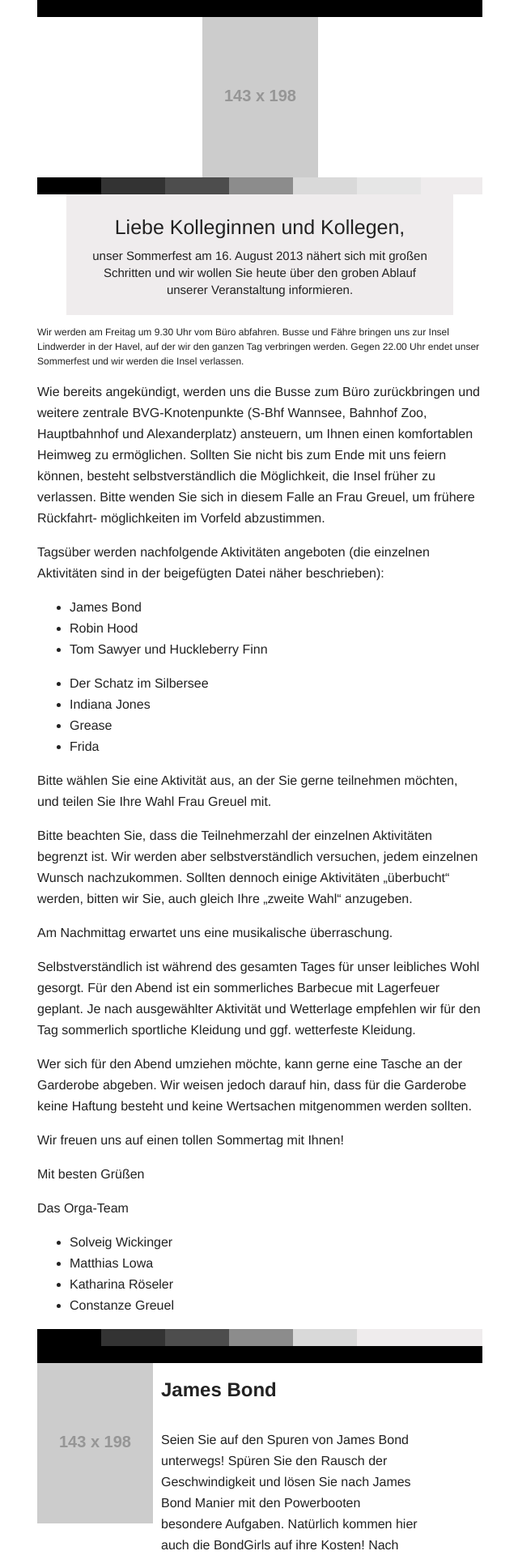
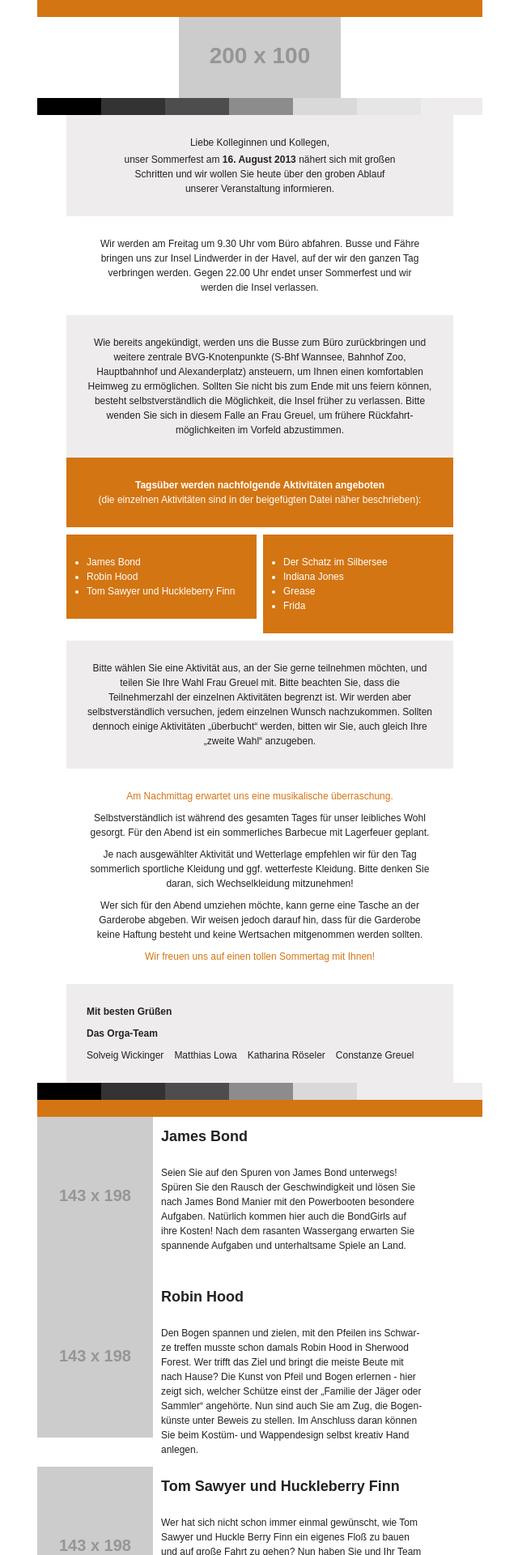
Before and after one commit to createcreate/trinavis-newsletter, a Jekyll site: the page built from index.html, in a window 1280 px wide. Shown: the top 1920 px of the page at 81% size, without its empty margins (319-959 px from the left). Built offline with Jekyll 4.4.1, drawn with Linux system fonts in a browser that asks for light colours; nearby versions of some CDN libraries.

Commit message:
More layout work

```diff
--- a/_includes/main.css
+++ b/_includes/main.css
@@ -56,7 +56,7 @@ textarea {
 }
 
 body {
-    font: 16px/26px Helvetica, Helvetica Neue, Arial;
+    font: 12px/18px Arial;
 }
 
 .wrapper {
@@ -90,7 +90,7 @@ section h2 {
 }
 
 header {
-	border-top: 21px solid black;
+	border-top: 21px solid #d37513;
 	text-align: center;
 	width: 100%;
 }
@@ -131,27 +131,88 @@ header {
 }
 
 p.liebe {
-	font-size: 25px;
-	line-height: 30px;
 	margin: 0;
 }
 
 p.unser {
-	font-size: 15px;
-	line-height: 21px;
-	margin-top: 10px;
-}
-
-p.wir {
-	font-size: 12px;
-	line-height: 18px;
+	margin-top: 3px;
+	margin-bottom: 0;
 }
 
 .gray-box {
 	text-align: center;
 	padding: 25px;
 	background-color: #efeced;
-	height: 99px;
 	width: 428px;
 	margin: 0 auto;
 }
+
+.white-box {
+	text-align: center;
+	padding: 25px;
+	width: 428px;
+	margin: 0 auto;
+}
+
+.orange-box {
+	text-align: center;
+	padding: 25px;
+	width: 428px;
+	margin: 0 auto;
+	color: white;
+	background-color: #d37513;
+}
+
+#activities {
+	overflow: hidden;
+	width: 478px;
+	margin: 9px auto;
+
+}
+
+#activities .float-left {
+	width: 185px;
+	float: left;
+	text-align: left;
+}
+
+#activities .float-right {
+	width: 185px;
+	float: right;
+	text-align: left;
+}
+
+.orange-color {
+	color: #d37513;
+}
+
+.last-block p {
+	margin-top: 0;
+	margin-bottom: 9px;
+}
+
+.last-block p:last-child {
+	margin-bottom: 0;
+}
+
+.besten {
+	text-align: left;
+	overflow: hidden;
+}
+
+.besten p {
+	margin-top: 0;
+	margin-bottom: 9px;
+}
+.besten ul {
+	overflow: hidden;
+	list-style-type: none;
+	margin: 0;
+	padding-left: 0;
+}
+
+.besten ul > li {
+	float: left;
+	margin-right: 13px;
+	padding-left: 0;
+}
--- a/index.html
+++ b/index.html
@@ -4,7 +4,7 @@ title: Newsletter
 ---
 <div class="header-container">
     <header class="wrapper clearfix">
-        <img class="film" src="//placehold.it/143x198"/>
+        <img class="film" src="//placehold.it/200x100"/>
     	<div class="rainbow-separator">
 			<div></div>
 			<div></div>
@@ -21,38 +21,43 @@ title: Newsletter
     <div class="main wrapper clearfix">
     	<div class="gray-box">
 	    	<p class="liebe">Liebe Kolleginnen und Kollegen,</p>
-	    	<p class="unser">unser Sommerfest am 16. August 2013 nähert sich mit großen<br/>Schritten und wir wollen Sie heute über den groben Ablauf<br/>unserer Veranstaltung informieren.</p>
+	    	<p class="unser">unser Sommerfest am <b>16. August 2013</b> nähert sich mit großen<br/>Schritten und wir wollen Sie heute über den groben Ablauf<br/>unserer Veranstaltung informieren.</p>
 	    </div>
-    	<p class="wir">Wir werden am Freitag um 9.30 Uhr vom Büro abfahren. Busse und Fähre bringen uns zur Insel Lindwerder in der Havel, auf der wir den ganzen Tag verbringen werden. Gegen 22.00 Uhr endet unser Sommerfest und wir werden die Insel verlassen.</p>
-    	<p>Wie bereits angekündigt, werden uns die Busse zum Büro zurückbringen und weitere zentrale BVG-Knotenpunkte (S-Bhf Wannsee, Bahnhof Zoo, Hauptbahnhof und Alexanderplatz) ansteuern, um Ihnen einen komfortablen Heimweg zu ermöglichen. Sollten Sie nicht bis zum Ende mit uns feiern können, besteht selbstverständlich die Möglichkeit, die Insel früher zu verlassen. Bitte wenden Sie sich in diesem Falle an Frau Greuel, um frühere Rückfahrt- möglichkeiten im Vorfeld abzustimmen.</p>
-    	<p>Tagsüber werden nachfolgende Aktivitäten angeboten
+    	<p class="white-box">Wir werden am Freitag um 9.30 Uhr vom Büro abfahren. Busse und Fähre<br/>bringen uns zur Insel Lindwerder in der Havel, auf der wir den ganzen Tag<br/>verbringen werden. Gegen 22.00 Uhr endet unser Sommerfest und wir<br/>werden die Insel verlassen.</p>
+    	<p class="gray-box">Wie bereits angekündigt, werden uns die Busse zum Büro zurückbringen und weitere zentrale BVG-Knotenpunkte (S-Bhf Wannsee, Bahnhof Zoo, Hauptbahnhof und Alexanderplatz) ansteuern, um Ihnen einen komfortablen Heimweg zu ermöglichen. Sollten Sie nicht bis zum Ende mit uns feiern können, besteht selbstverständlich die Möglichkeit, die Insel früher zu verlassen. Bitte wenden Sie sich in diesem Falle an Frau Greuel, um frühere Rückfahrt- möglichkeiten im Vorfeld abzustimmen.</p>
+    	<p class="orange-box"><b>Tagsüber werden nachfolgende Aktivitäten angeboten</b><br/>
 (die einzelnen Aktivitäten sind in der beigefügten Datei näher beschrieben):</p>
-		<ul>
+        <div id="activities">
+    		<ul class="orange-box float-left">
     			<li>James Bond</li>
     			<li>Robin Hood</li>
     			<li>Tom Sawyer und Huckleberry Finn</li>
     		</ul>
-		<ul>
+    		<ul class="orange-box float-right">
     			<li>Der Schatz im Silbersee</li>
     			<li>Indiana Jones</li>
     			<li>Grease</li>
     			<li>Frida</li>
     		</ul>
-		<p>Bitte wählen Sie eine Aktivität aus, an der Sie gerne teilnehmen möchten, und teilen Sie Ihre Wahl Frau Greuel mit.
-</p>
-		<p>Bitte beachten Sie, dass die Teilnehmerzahl der einzelnen Aktivitäten begrenzt ist. Wir werden aber selbstverständlich versuchen, jedem einzelnen Wunsch nachzukommen. Sollten dennoch einige Aktivitäten „überbucht“ werden, bitten wir Sie, auch gleich Ihre „zweite Wahl“ anzugeben.</p>
-		<p>Am Nachmittag erwartet uns eine musikalische überraschung.</p>
-		<p>Selbstverständlich ist während des gesamten Tages für unser leibliches Wohl gesorgt. Für den Abend ist ein sommerliches Barbecue mit Lagerfeuer geplant. Je nach ausgewählter Aktivität und Wetterlage empfehlen wir für den Tag sommerlich sportliche Kleidung und ggf. wetterfeste Kleidung.</p>
+        </div>
+		<p class="gray-box">Bitte wählen Sie eine Aktivität aus, an der Sie gerne teilnehmen möchten, und teilen Sie Ihre Wahl Frau Greuel mit. Bitte beachten Sie, dass die Teilnehmerzahl der einzelnen Aktivitäten begrenzt ist. Wir werden aber selbstverständlich versuchen, jedem einzelnen Wunsch nachzukommen. Sollten dennoch einige Aktivitäten „überbucht“ werden, bitten wir Sie, auch gleich Ihre „zweite Wahl“ anzugeben.</p>
+		<div class="last-block white-box">
+            <p class="orange-color">Am Nachmittag erwartet uns eine musikalische überraschung.</p>
+            <p>Selbstverständlich ist während des gesamten Tages für unser leibliches Wohl gesorgt. Für den Abend ist ein sommerliches Barbecue mit Lagerfeuer geplant.</p>
+            <p>Je nach ausgewählter Aktivität und Wetterlage empfehlen wir für den Tag sommerlich sportliche Kleidung und ggf. wetterfeste Kleidung. Bitte denken Sie daran, sich Wechselkleidung mitzunehmen!</p>
     		<p>Wer sich für den Abend umziehen möchte, kann gerne eine Tasche an der Garderobe abgeben. Wir weisen jedoch darauf hin, dass für die Garderobe keine Haftung besteht und keine Wertsachen mitgenommen werden sollten.</p>
-		<p>Wir freuen uns auf einen tollen Sommertag mit Ihnen!</p>
-		<p>Mit besten Grüßen</p>
-		<p>Das Orga-Team</p>
+    		<p class="orange-color">Wir freuen uns auf einen tollen Sommertag mit Ihnen!</p>
+        </div>
+        <div class="besten gray-box">
+            <p><b>Mit besten Grüßen</b></p>
+            <p><b>Das Orga-Team</b></p>
             <ul>
                 <li>Solveig Wickinger</li>
                 <li>Matthias Lowa</li>
                 <li>Katharina Röseler</li>
                 <li>Constanze Greuel</li>
             </ul>
+        </div>
 		<div class="rainbow-separator">
 			<div></div>
 			<div></div>
```
Lines whose indentation alone changed are shown as unchanged.
